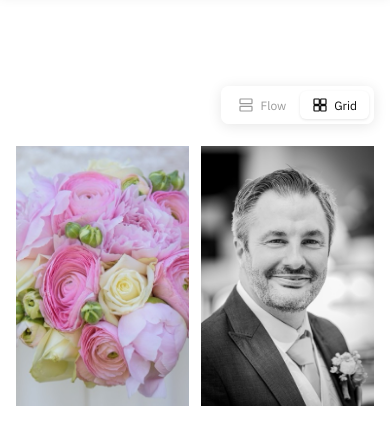
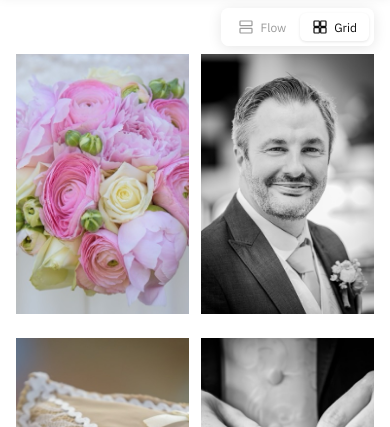
Before and after one commit to clement-gosselin47/dugos-photo, a website: page Categories/Mariages/index.html in a window 390 px wide. Shown: the part 62-489 px from the top of the page. Drawn offline with Linux system fonts and the light colour scheme.

Commit message:
Galeries mobile : remonte la grille, bouton Flow/Grid collé en haut
Les paddings mobiles (padding-top 132/208 px, toggle top 64/148 px) étaient
calés sur l'ancien en-tête mobile empilé. Avec le nouvel en-tête compact :
- .gallery padding-top → 116 px (≤768 et ≤480)
- .view-toggle → top 70 px, right 16 px (juste sous l'en-tête)
- hauteur du mode Flow → calc(100dvh - 116px)
Mariages + Portraits.

Co-Authored-By: Claude Sonnet 5 <noreply@anthropic.com>

```diff
--- a/Categories/Mariages/style.css
+++ b/Categories/Mariages/style.css
@@ -417,15 +417,15 @@ body.flow-mode .footer { display: none; }
   .nav { padding: 16px 24px; }
   .nav__links { gap: 20px; }
   .nav__link { font-size: 12px; }
-  .view-toggle { top: 64px; right: 24px; }
-  .gallery { padding-top: 132px; }
+  .view-toggle { top: 70px; right: 16px; }
+  .gallery { padding-top: 116px; }
   .gallery__grid {
     grid-template-columns: repeat(2, 1fr);
     column-gap: 12px;
     row-gap: 24px;
     padding: 0 16px 24px;
   }
-  .gallery__grid.flow { height: calc(100vh - 132px); }
+  .gallery__grid.flow { height: calc(100dvh - 116px); }
   .lightbox__img { max-height: 80vh; max-width: 92vw; }
   .lightbox__nav { padding: 0 8px; font-size: 40px; }
   .footer__main { padding-top: 24px; }
@@ -440,9 +440,9 @@ body.flow-mode .footer { display: none; }
   .nav__logo-img { height: 34px; }
   .nav__links { gap: 14px; }
   .nav__link { font-size: 11px; letter-spacing: 0.04em; }
-  .view-toggle { top: 148px; right: 16px; }
-  .gallery { padding-top: 208px; }
-  .gallery__grid.flow { height: calc(100vh - 208px); }
+  .view-toggle { top: 70px; right: 16px; }
+  .gallery { padding-top: 116px; }
+  .gallery__grid.flow { height: calc(100dvh - 116px); }
 }
 
 /* ============ NAV LISIBLE PARTOUT — bandeau verre dépoli ============ */
--- a/Categories/Portraits/style.css
+++ b/Categories/Portraits/style.css
@@ -417,15 +417,15 @@ body.flow-mode .footer { display: none; }
   .nav { padding: 16px 24px; }
   .nav__links { gap: 20px; }
   .nav__link { font-size: 12px; }
-  .view-toggle { top: 64px; right: 24px; }
-  .gallery { padding-top: 132px; }
+  .view-toggle { top: 70px; right: 16px; }
+  .gallery { padding-top: 116px; }
   .gallery__grid {
     grid-template-columns: repeat(2, 1fr);
     column-gap: 12px;
     row-gap: 24px;
     padding: 0 16px 24px;
   }
-  .gallery__grid.flow { height: calc(100vh - 132px); }
+  .gallery__grid.flow { height: calc(100dvh - 116px); }
   .lightbox__img { max-height: 80vh; max-width: 92vw; }
   .lightbox__nav { padding: 0 8px; font-size: 40px; }
   .footer__main { padding-top: 24px; }
@@ -440,9 +440,9 @@ body.flow-mode .footer { display: none; }
   .nav__logo-img { height: 34px; }
   .nav__links { gap: 14px; }
   .nav__link { font-size: 11px; letter-spacing: 0.04em; }
-  .view-toggle { top: 148px; right: 16px; }
-  .gallery { padding-top: 208px; }
-  .gallery__grid.flow { height: calc(100vh - 208px); }
+  .view-toggle { top: 70px; right: 16px; }
+  .gallery { padding-top: 116px; }
+  .gallery__grid.flow { height: calc(100dvh - 116px); }
 }
 
 /* ============ NAV LISIBLE PARTOUT — bandeau verre dépoli ============ */
```
